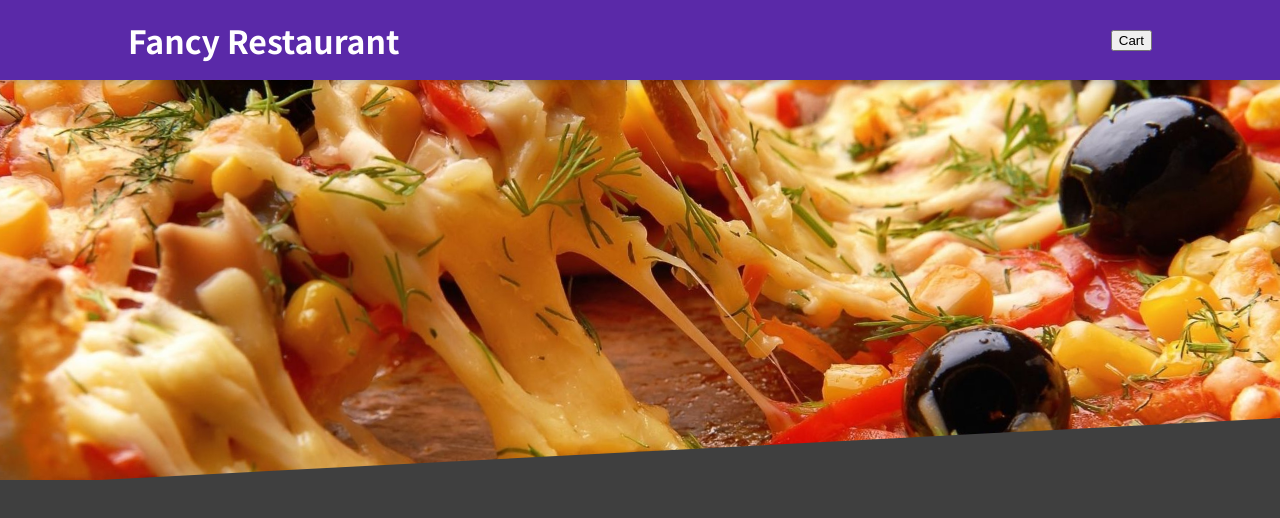
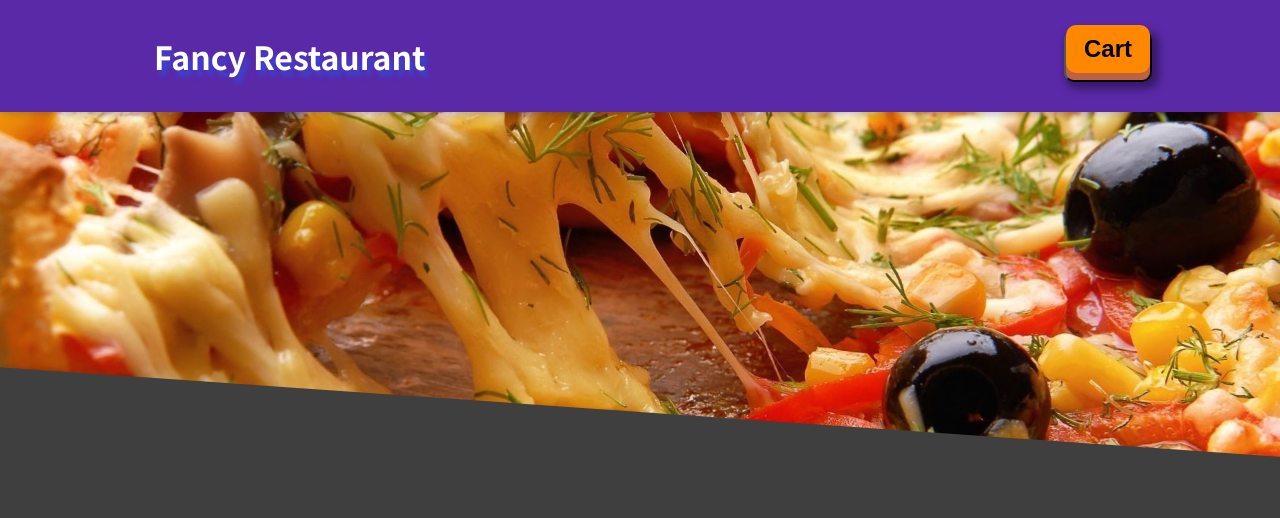
Before and after one commit to MatinT-SA/fancy-restaurant, a React (Create React App) app: page / in a window 1280 px wide. Shown: the top 518 px of the page. Built offline with nearby package versions, Linux system fonts and the light colour scheme.

Commit message:
styling the header

```diff
--- a/src/components/Layout/Header.js
+++ b/src/components/Layout/Header.js
@@ -3,12 +3,14 @@ import classes from './Header.module.css'
 import Pizza from '../../assets/pizza.jpg'
 
 const Header = () => {
-    return(
+    return (
         <Fragment>
             <header className={classes.header}>
                 <h1>Fancy Restaurant</h1>
                 <button className={classes.button}>
+                    <span className={classes["button-front"]}>
                         Cart
+                    </span>
                 </button>
             </header>
             <div className={classes["our-image"]}>
--- a/src/components/Layout/Header.module.css
+++ b/src/components/Layout/Header.module.css
@@ -3,7 +3,7 @@
   top: 0;
   left: 0;
   width: 100%;
-    height: 5rem;
+  height: 7rem;
   background-color: #5a29a8;
   color: white;
   display: flex;
@@ -12,6 +12,51 @@
   padding: 0 10%;
   box-shadow: 0 2px 8px rgba(0, 0, 0, 0.25);
   z-index: 10;
+}
+
+.header h1 {
+  transform: scale(1);
+  cursor: pointer;
+  text-shadow: 4px 6px 5px rgba(38, 84, 233, 0.699);
+  padding: 10px 26px;
+}
+
+.header h1:hover {
+  color: red;
+  animation: pageTitleHover 2s infinite ease-out;
+}
+
+.header button {
+  border-radius: 10px;
+  cursor: pointer;
+  font-weight: bold;
+  box-shadow: 4px 4px 8px 3px rgba(0, 0, 0, .4);
+  background: rgba(255, 136, 0, 0.6);
+  padding: 0;
+}
+
+.header button:hover .button-front {
+  transform: translateY(-6px);
+  transition: transform 250ms cubic-bezier(.3, .7, .4, 1.5);
+}
+
+.button-front {
+  display: block;
+  padding: 10px 18px;
+  border-radius: 10px;
+  font-size: 24px;
+  transform: translateY(-7px);
+  transition: transform 600ms cubic-bezier(.3, .7, .4, 1);
+  background: rgb(255, 136, 0);
+}
+
+.header button:active .button-front {
+  transform: translateY(-2px);
+  transition: transform 34ms;
+}
+
+.header button:focus:not(:focus-visible) {
+  outline: none;
 }
 
 .our-image {
@@ -25,5 +70,42 @@
   width: 110%;
   height: 100%;
   object-fit: cover;
-    transform: rotateZ(-3deg) translateY(-2rem) translateX(-3rem);
+  transform: rotateZ(4deg) translateY(-4rem) translateX(-3rem);
 }
+
+@keyframes pageTitleHover {
+  0% {
+    transform: scale(1) rotate(0deg) skew(-5deg);
+  }
+
+  16% {
+    transform: scale(1.05) rotate(-5deg) skew(5deg);
+    letter-spacing: 2px;
+    text-shadow: 4px 4px 3px rgb(25, 163, 48);
+    letter-spacing: -5px;
+  }
+
+  33% {
+    transform: scale(1.1) rotate(10deg) skew(7deg);
+    letter-spacing: 5px;
+    font-weight: bold;
+    font-size: ;
+  }
+
+  50% {
+    transform: scale(1.1) rotate(-7deg);
+    letter-spacing: 1px;
+    text-shadow: 4px 4px 5px rgba(231, 151, 165, .8);
+    letter-spacing: -2px;
+  }
+
+  75% {
+    transform: scale(1.5) rotate(5deg) skew(10deg);
+    letter-spacing: 2px;
+  }
+
+  100% {
+    transform: scale(1) rotate(0deg) skew(-5deg);
+    text-shadow: 4px 4px 5px lightskyblue;
+  }
+}
```
Lines whose indentation alone changed are shown as unchanged.
